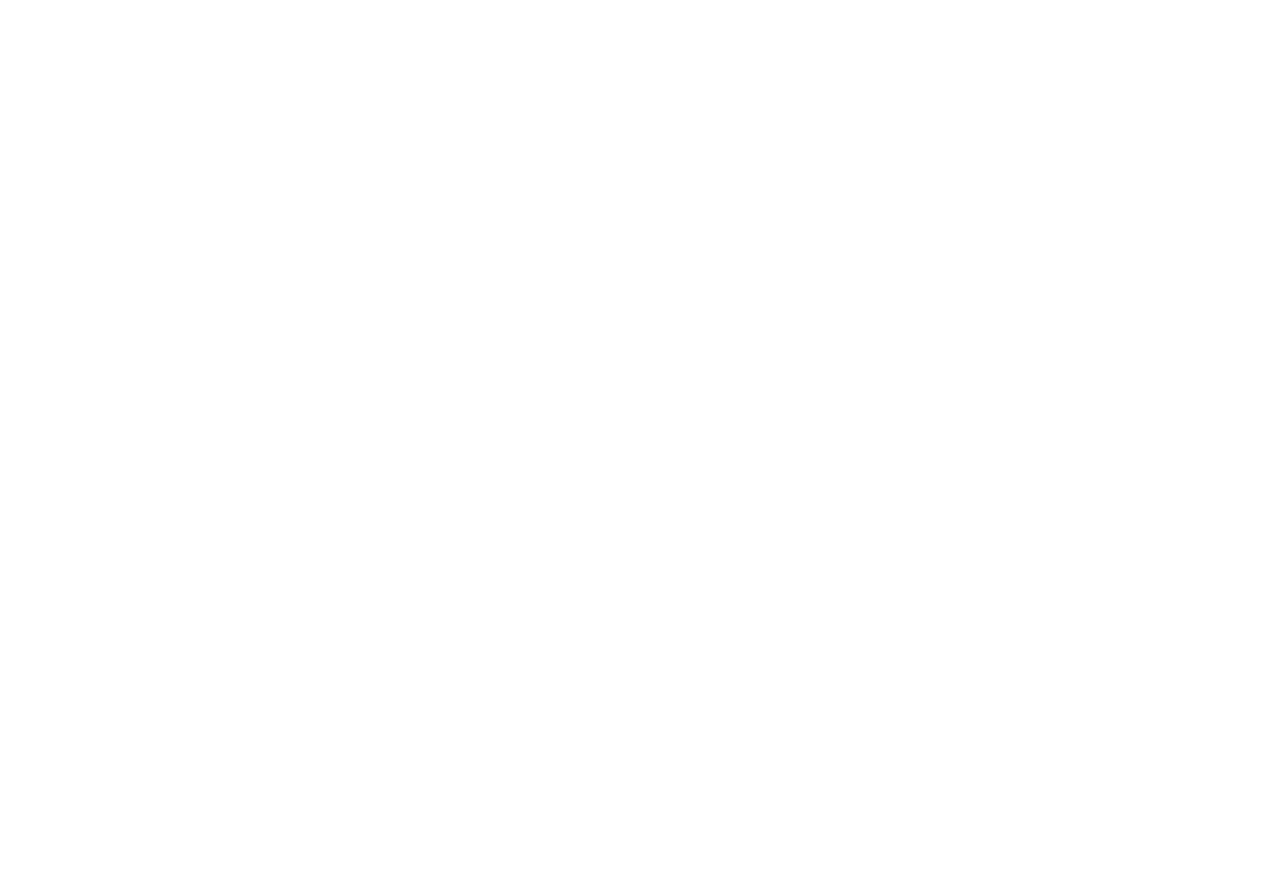
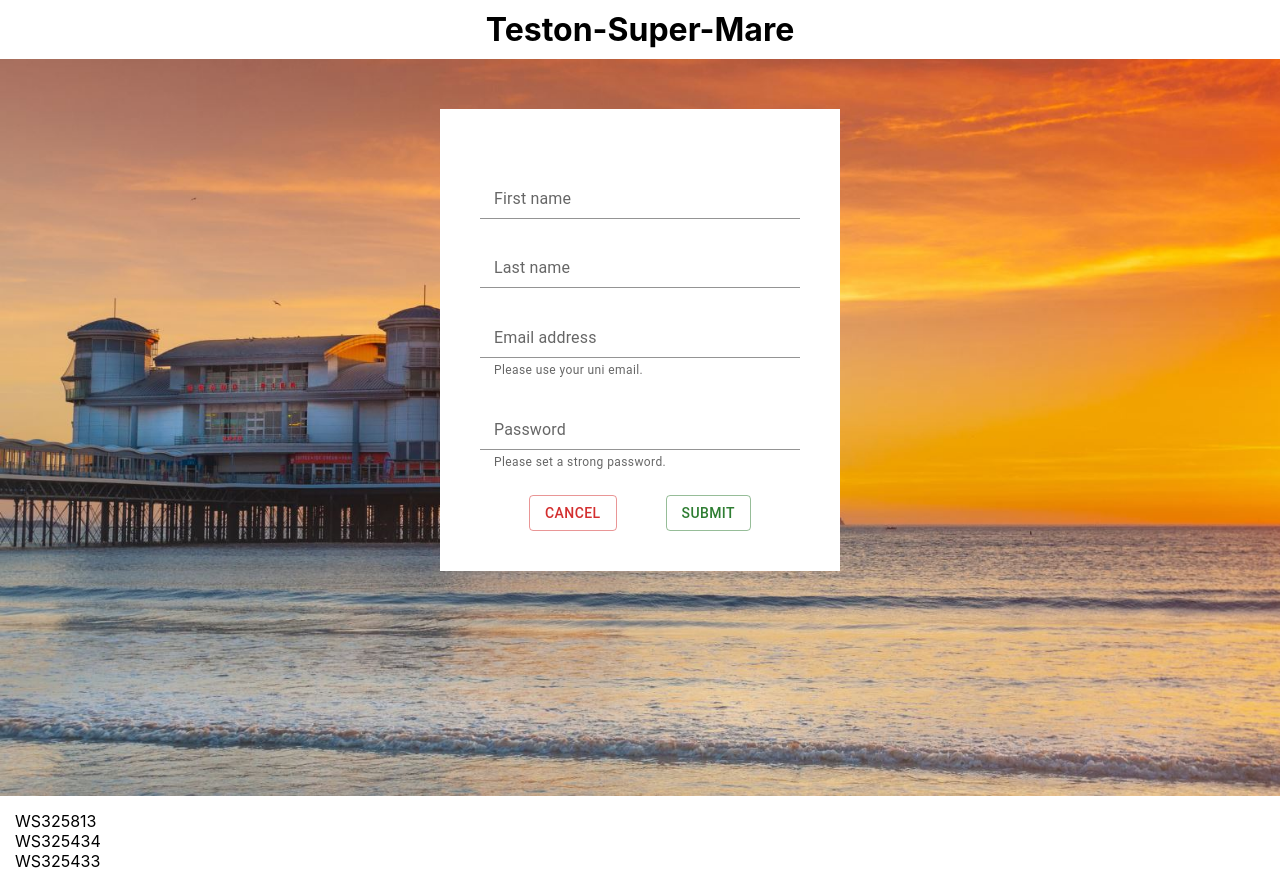
Before and after one commit to westoncollab/csd, a React (Create React App) app in the folder App/teston-super-mare/: page /signup in a window 1280 px wide. Before the commit this address had no page. Before the commit the page ends 800 px from the top, so only its background shows below. Built offline with nearby package versions, Linux system fonts and the light colour scheme.

Commit message:
registration form

```diff
--- a/App/teston-super-mare/src/App.js
+++ b/App/teston-super-mare/src/App.js
@@ -1,12 +1,14 @@
 import { BrowserRouter, Routes, Route } from 'react-router-dom';
 import Landing from './pages/Landing/Landing';
 import Layout from './pages/Layout/Layout';
+import Registration from './pages/Registration/Registration';
 
 function App() {
   return (<BrowserRouter>
     <Routes>
       <Route path='/' element={<Layout />}>
         <Route index element={<Landing />} />
+        <Route path='signup' element={<Registration />} />
       </Route>
     </Routes>
   </BrowserRouter>);
--- a/App/teston-super-mare/src/index.css
+++ b/App/teston-super-mare/src/index.css
@@ -16,3 +16,8 @@ button > a {
   color: unset;
   text-decoration: none;
 }
+
+.white-bg {
+  background-color: white;
+  padding: 40px;
+}
--- /dev/null
+++ b/App/teston-super-mare/src/pages/Registration/Registration.css
@@ -0,0 +1,21 @@
+.registration {
+    height: 60%;
+    width: 320px;
+    justify-content: space-around;
+    margin: auto 0;
+}
+
+.column {
+    display: flex;
+    flex-direction: column;
+}
+
+.form-inputs {
+    height: 100%;
+    justify-content: space-evenly;
+}
+
+.form-buttons {
+    display: flex;
+    justify-content: space-evenly;
+}
--- /dev/null
+++ b/App/teston-super-mare/src/pages/Registration/Registration.jsx
@@ -0,0 +1,93 @@
+import React from 'react';
+import './Registration.css';
+import FormControl from '@mui/material/FormControl';
+import InputLabel from '@mui/material/InputLabel';
+import Input from '@mui/material/Input';
+import FormHelperText from '@mui/material/FormHelperText';
+import Button from '@mui/material/Button';
+import Link from '@mui/material/Link';
+
+class Registration extends React.Component {
+    constructor(props) {
+        super(props);
+        this.state = {
+            firstName: '',
+            lastName: '',
+            email: '',
+            password: ''
+        }
+        this.handleInputChange = this.handleInputChange.bind(this);
+        this.handleSubmit = this.handleSubmit.bind(this);
+    }
+
+    handleInputChange(event) {
+        const target = event.target;
+        const value = target.type === 'checkbox' ? target.checked : target.value;
+        const name = target.name;
+        this.setState({
+            [name]: value
+        });
+    }
+
+    handleSubmit(event) {
+        console.log(this.state);
+        event.preventDefault();
+    }
+
+    render() {
+        return (<form className='white-bg registration column' onSubmit={this.handleSubmit}>
+            <div className='column form-inputs'>
+                <FormControl>
+                <InputLabel htmlFor='firstName'>First name</InputLabel>
+                <Input
+                    id='firstName' name='firstName'
+                    value={this.state.firstName}
+                    onChange={this.handleInputChange}
+                    type='input'
+                    required />
+            </FormControl>
+            <FormControl>
+                <InputLabel htmlFor='lastName'>Last name</InputLabel>
+                <Input
+                    id='lastName' name='lastName'
+                    value={this.state.lastName}
+                    onChange={this.handleInputChange}
+                    type='input'
+                    required />
+            </FormControl>
+            <FormControl>
+                <InputLabel htmlFor='email'>Email address</InputLabel>
+                <Input
+                    id='email' name='email'
+                    value={this.state.email}
+                    onChange={this.handleInputChange}
+                    aria-describedby='emailHelper'
+                    type='email'
+                    required />
+                <FormHelperText id='emailHelper'>Please use your uni email.</FormHelperText>
+            </FormControl>
+            <FormControl>
+                <InputLabel htmlFor='password'>Password</InputLabel>
+                <Input
+                    id='password' name='password'
+                    value={this.state.password}
+                    onChange={this.handleInputChange}
+                    aria-describedby='passwordHelper'
+                    type='password'
+                    required />
+                <FormHelperText id='passwordHelper'>Please set a strong password.</FormHelperText>
+            </FormControl>
+            </div>
+            <div className='form-buttons'>
+                <Button color='error' variant='outlined' href='/'>
+                    Cancel
+                </Button>
+                <Button color='success' variant='outlined' type='submit'>
+                    Submit
+                </Button>
+            </div>
+        </form>);
+    }
+}
+
+export default Registration
```
